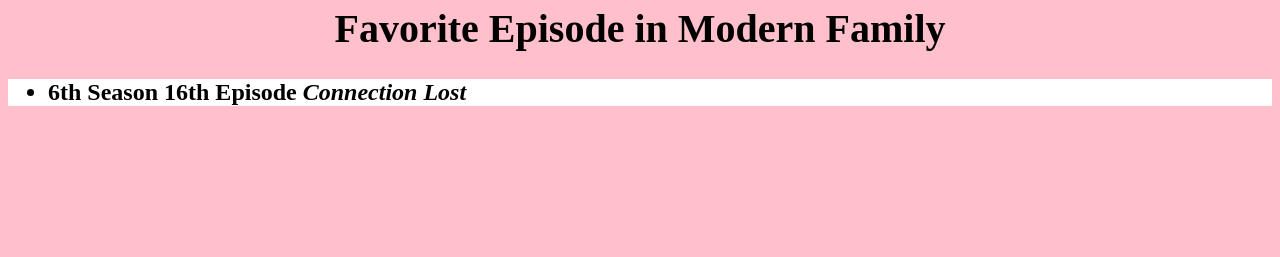
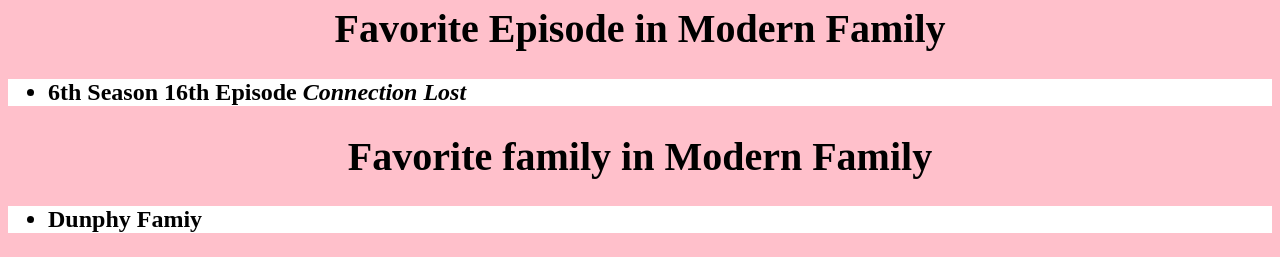
Before and after one commit to hayleybts/mfamily, a plain HTML site: page index.html in a window 1280 px wide. Shown: the part 1236-1493 px from the top of the page. Before the commit the page ends 1366 px from the top, so only its background shows below. Drawn offline with Linux system fonts and the light colour scheme.

Commit message:
Update index.html

```diff
--- a/index.html
+++ b/index.html
@@ -22,5 +22,7 @@
       <img src ="https://encrypted-tbn0.gstatic.com/images?q=tbn:ANd9GcRpAuw2CEIhKB4vxjgokR1Riy336zXgWrF1mw&usqp=CAU" alt="Sarah Hyland">
       <h1 style = "color : black;text-align: center;font-size: 40px">Favorite Episode in Modern Family</h1>
       <h2 style = "background-color: white; color: black;text-align: left;"><ul><li>6th Season 16th Episode <em><i> Connection Lost</i> </em></li></ul></h2>
+      <h1 style = "color : black;text-align: center;font-size: 40px">Favorite family in Modern Family</h1>
+      <h2 style = "background-color: white; color: black;text-align: left;"><ul><li>Dunphy Famiy</li></ul></h2>
   </body>
 </html>
```
